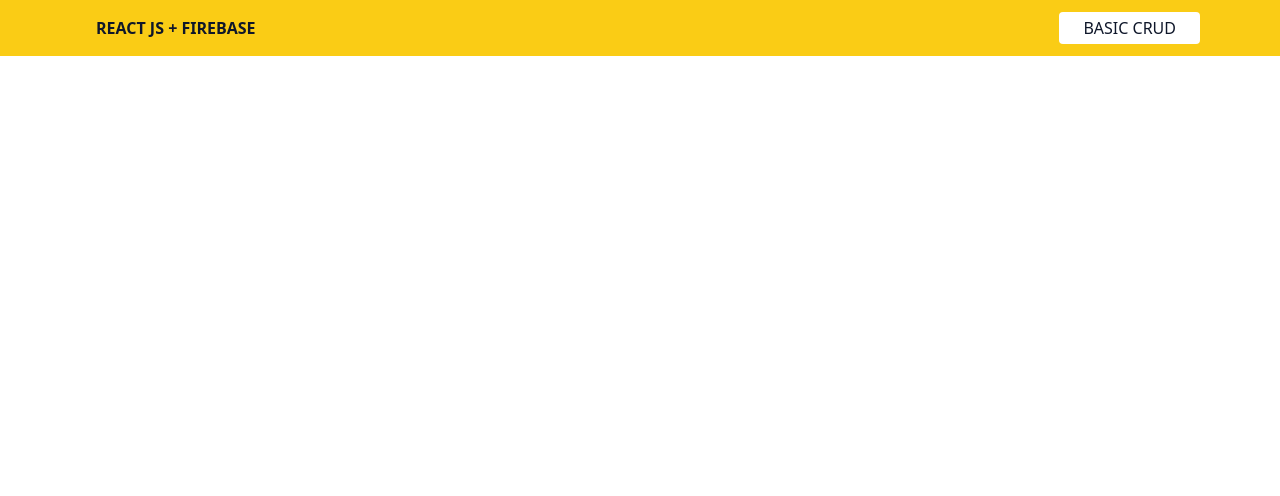
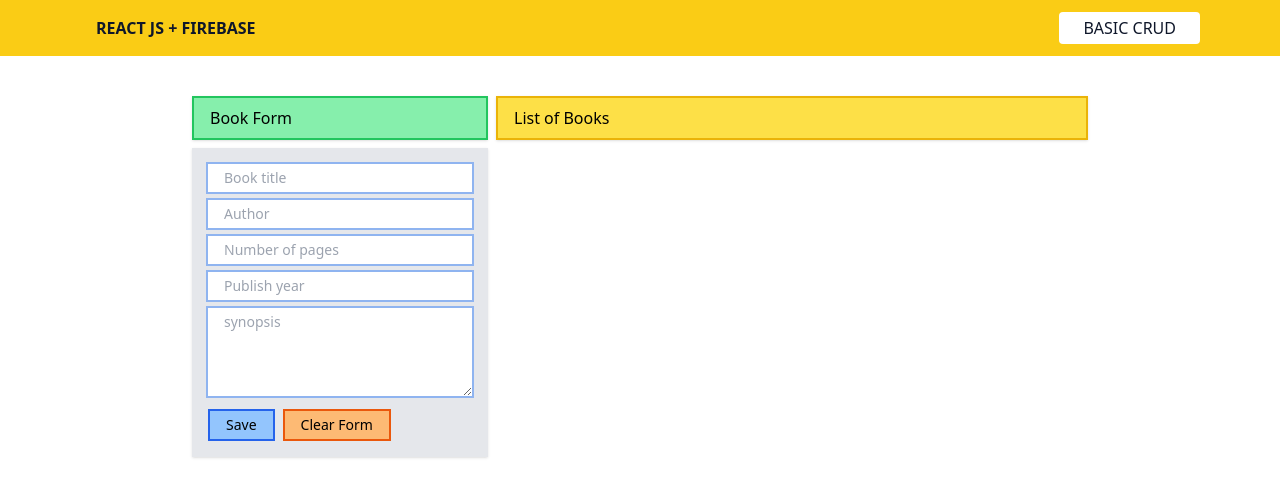
Before and after one commit to irham9494h/react-firebase-crud, a React (Vite) app: page / in a window 1280 px wide. Shown: the top 496 px of the page. Built offline with nearby package versions, Linux system fonts and the light colour scheme.

Commit message:
Creating book form component

```diff
--- a/src/App.tsx
+++ b/src/App.tsx
@@ -1,10 +1,14 @@
 import React from "react";
+import Book from "./book";
 import Navbar from "./components/navbar";
 
 function App() {
   return (
     <div className="antialiased">
       <Navbar feature={"BASIC CRUD"} />
+      <div className="mt-10">
+        <Book />
+      </div>
     </div>
   );
 }
--- /dev/null
+++ b/src/book/form.tsx
@@ -0,0 +1,54 @@
+import React, { FC } from "react";
+
+const BookForm: FC = () => {
+  return (
+    <>
+      <div className="bg-green-300 border-green-500 border-2 shadow px-4 py-2 ">
+        Book Form
+      </div>
+
+      <div className="bg-gray-200 shadow p-4 text-sm space-y-2">
+        <input
+          type="text"
+          placeholder="Book title"
+          className="w-full px-4 py-1 ring-2"
+        />
+        <input
+          type="text"
+          placeholder="Author"
+          className="w-full px-4 py-1 ring-2"
+        />
+        <input
+          type="number"
+          placeholder="Number of pages"
+          className="w-full px-4 py-1 ring-2"
+        />
+        <input
+          type="number"
+          min="2000"
+          max="3000"
+          step="1"
+          placeholder="Publish year"
+          className="w-full px-4 py-1 ring-2"
+        />
+
+        <textarea
+          rows={4}
+          className="w-full px-4 py-1 ring-2"
+          placeholder="synopsis"
+        ></textarea>
+
+        <div className="space-x-2">
+          <button className="px-4 py-1 bg-blue-300 border-2 border-blue-600">
+            Save
+          </button>
+          <button className="px-4 py-1 bg-orange-300 border-2 border-orange-600">
+            Clear Form
+          </button>
+        </div>
+      </div>
+    </>
+  );
+};
+
+export default BookForm;
--- /dev/null
+++ b/src/book/index.tsx
@@ -0,0 +1,19 @@
+import React, { FC } from "react";
+import BookForm from "./form";
+
+const Book: FC = () => {
+  return (
+    <div className="max-w-4xl mx-auto flex gap-2">
+      <div className="w-2/6 space-y-2">
+        <BookForm />
+      </div>
+      <div className="w-4/6">
+        <div className="bg-yellow-300 border-yellow-500 border-2 shadow px-4 py-2 ">
+          List of Books
+        </div>
+      </div>
+    </div>
+  );
+};
+
+export default Book;
```
